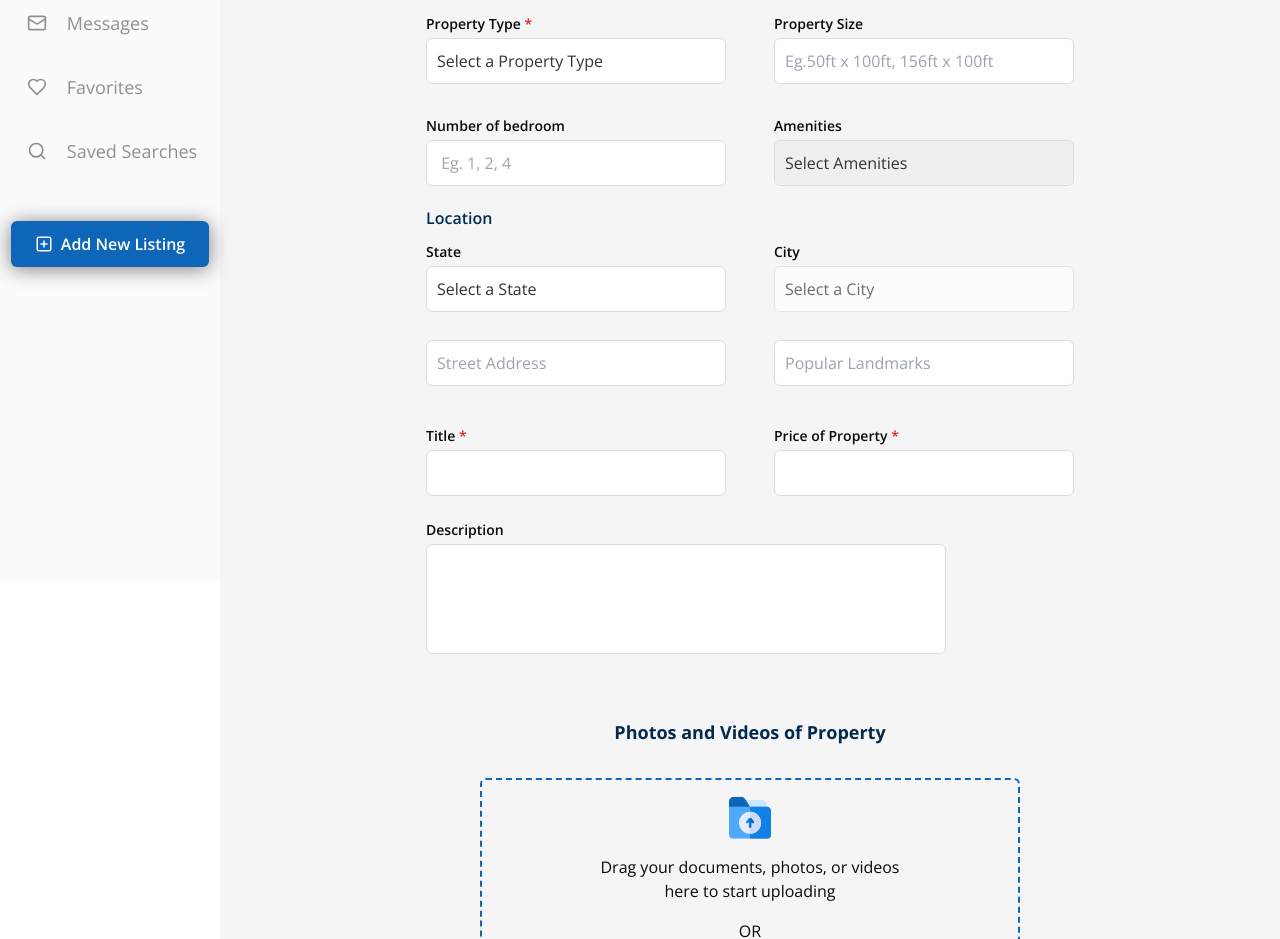
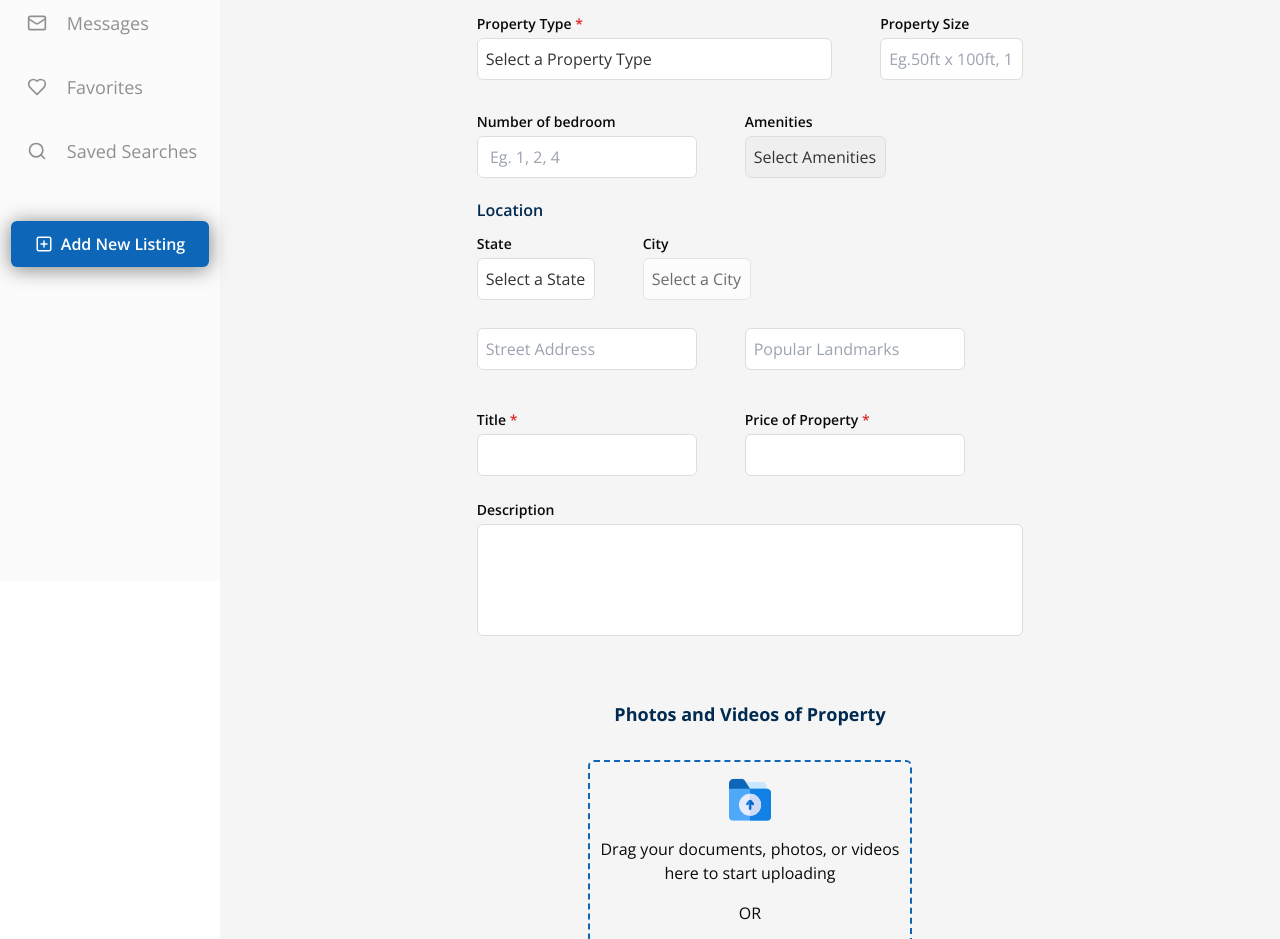
Before and after one commit to colloidOS/Housinn-for-Website, a Next.js app: page /dashboard/add-new-listing in a window 1280 px wide. Shown: the part 300-1239 px from the top of the page. Built offline with nearby package versions, Linux system fonts and the light colour scheme.

Commit message:
refactor: implemented a better toast

```diff
--- a/src/app/dashboard/add-new-listing/page.tsx
+++ b/src/app/dashboard/add-new-listing/page.tsx
@@ -152,10 +152,10 @@ function AddNewListing() {
         Add New Listing
       </h1>
       <form
-        className="flex flex-col gap-16 items-center justify-center px-6 w-full"
+        className="flex flex-col gap-16 items-center justify-center px-52 w-full"
         onSubmit={handleSubmit}
       >
-        <section className="flex flex-col gap-10">
+        <section className="flex flex-col gap-y-10">
           <h2 className="font-bold text-lg text-primary text-center">
             Property Information
           </h2>
@@ -198,7 +198,7 @@ function AddNewListing() {
                     </label>
                     <div className="relative">
                       <select
-                        className="w-[300px] bg-white p-[10px] border border-gray-300 rounded-md"
+                        className="w-full bg-white p-2 border border-gray-300 rounded-md"
                         name="type"
                         value={formData.type} // Corrected to use formData.type
                         onChange={handleChange}
@@ -228,7 +228,7 @@ function AddNewListing() {
                       type="text"
                       name="propertySize"
                       placeholder="Eg.50ft x 100ft, 156ft x 100ft"
-                      className="p-[10px] w-[300px] border border-gray-300 rounded-md"
+                      className="p-2 w-full border border-gray-300 rounded-md"
                       value={formData.propertySize}
                       onChange={handleChange}
                     />
@@ -244,7 +244,7 @@ function AddNewListing() {
                         type="number"
                         name="bedroom"
                         placeholder=" Eg. 1, 2, 4"
-                        className="p-[10px] w-[300px] border border-gray-300 rounded-md"
+                        className="p-2 w-full border border-gray-300 rounded-md"
                         value={formData.bedroom}
                         onChange={handleChange}
                       />
@@ -254,7 +254,7 @@ function AddNewListing() {
                     <label className="text-sm font-semibold">Amenities</label>
                     <div className="relative">
                       <select
-                        className="p-[10px] w-[300px] border border-gray-300 rounded-md"
+                        className="p-2 w-full border border-gray-300 rounded-md"
                         name="amenities"
                         value={formData.amenities}
                         onChange={handleChange}
@@ -283,7 +283,7 @@ function AddNewListing() {
                       <label className="text-sm font-semibold">State</label>
                       <div className="relative">
                         <select
-                          className="w-[300px] bg-white p-[10px] border border-gray-300 rounded-md"
+                          className="w-full bg-white p-2 border border-gray-300 rounded-md"
                           name="state"
                           required
                           value={formData.state}
@@ -304,7 +304,7 @@ function AddNewListing() {
                       <label className="text-sm font-semibold">City</label>
                       <div className="relative">
                         <select
-                          className="w-[300px] bg-white p-[10px] border border-gray-300 rounded-md"
+                          className="w-full bg-white p-2 border border-gray-300 rounded-md"
                           name="city"
                           required
                           value={formData.city}
@@ -331,7 +331,7 @@ function AddNewListing() {
                         name="address"
                         required
                         placeholder="Street Address"
-                        className="p-[10px] w-[300px] border border-gray-300 rounded-md"
+                        className="p-2 w-full border border-gray-300 rounded-md"
                         value={formData.address}
                         onChange={handleChange}
                       />
@@ -341,7 +341,7 @@ function AddNewListing() {
                         type="text"
                         name="landmark"
                         placeholder="Popular Landmarks"
-                        className="p-[10px] w-[300px] border border-gray-300 rounded-md"
+                        className="p-2 w-full border border-gray-300 rounded-md"
                         onChange={handleChange}
                       />
                     </div>
@@ -359,7 +359,7 @@ function AddNewListing() {
                       type="text"
                       name="title"
                       required
-                      className="p-[10px] w-[300px] border border-gray-300 rounded-md"
+                      className="p-2 w-full border border-gray-300 rounded-md"
                       value={formData.title}
                       onChange={handleChange}
                     />
@@ -372,7 +372,7 @@ function AddNewListing() {
                       type="number"
                       name="price"
                       required
-                      className="p-[10px] w-[300px] border border-gray-300 rounded-md"
+                      className="p-2 w-full border border-gray-300 rounded-md"
                       value={formData.price}
                       onChange={handleChange}
                     />
@@ -382,7 +382,7 @@ function AddNewListing() {
                   <label className="text-sm font-semibold">Description</label>
                   <textarea
                     name="description"
-                    className="p-[10px] w-[520px] h-[110px] resize-none border border-gray-300 rounded-md"
+                    className="p-2 w-full h-28 resize-none border border-gray-300 rounded-md"
                     value={formData.description}
                     required
                     onChange={handleChange}
@@ -398,14 +398,14 @@ function AddNewListing() {
               Photos and Videos of Property
             </h2>
             <div
-              className="flex flex-col py-4 w-[540px] gap-4 justify-center items-center border-secondary border-2 border-dashed rounded-md"
+              className="flex flex-col py-4 w-full gap-4 justify-center items-center border-secondary border-2 border-dashed rounded-md"
               onDrop={handleDrop}
               onDragOver={(e) => e.preventDefault()}
             >
               <Image src={Upload} width={42} height={42} alt="Upload Icon" />
               <span>
                 {formData.images ? (
-                  <div className="flex items-center justify-center gap-7 w-[540px]">
+                  <div className="flex items-center justify-center gap-7 w-full">
                     <span className="text-base">
                       Filename:{" "}
                       {formData.images && formData.images.length > 0
@@ -420,7 +420,7 @@ function AddNewListing() {
                     </button>
                   </div>
                 ) : (
-                  <p className="text-center max-w-[330px]">
+                  <p className="text-center max-w-80">
                     Drag your documents, photos, or videos here to start
                     uploading
                   </p>
@@ -449,10 +449,10 @@ function AddNewListing() {
             </div>
           </div>
         </section>
-        <section className="w-full flex gap-[329px] justify-center">
+        <section className="w-full flex justify-between">
           <button
             onClick={handleNavigate}
-            className="border border-secondary py-[11px] px-6 rounded-md text-secondary bg-[#0D66B71A]"
+            className="border border-secondary py-3 px-6 rounded-md text-secondary bg-[#0D66B71A]"
           >
             Save and Resume
           </button>
```
